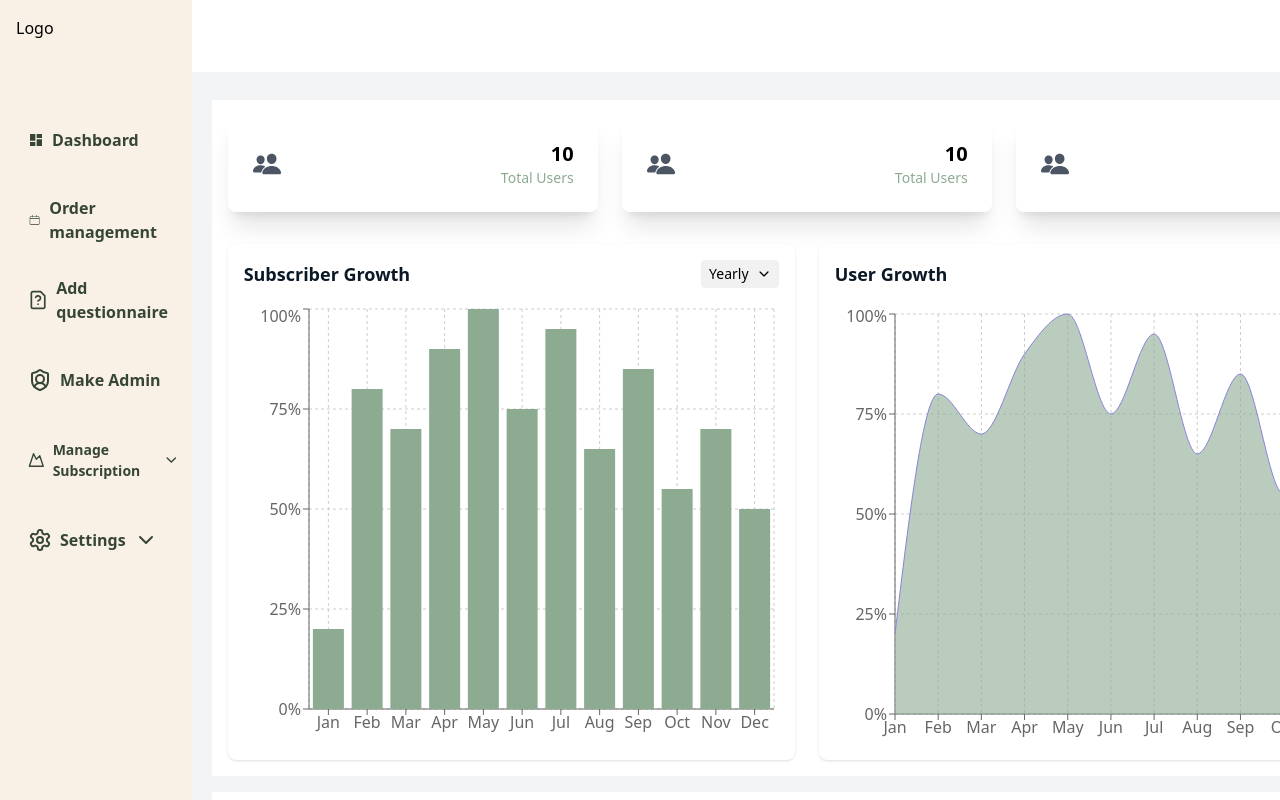
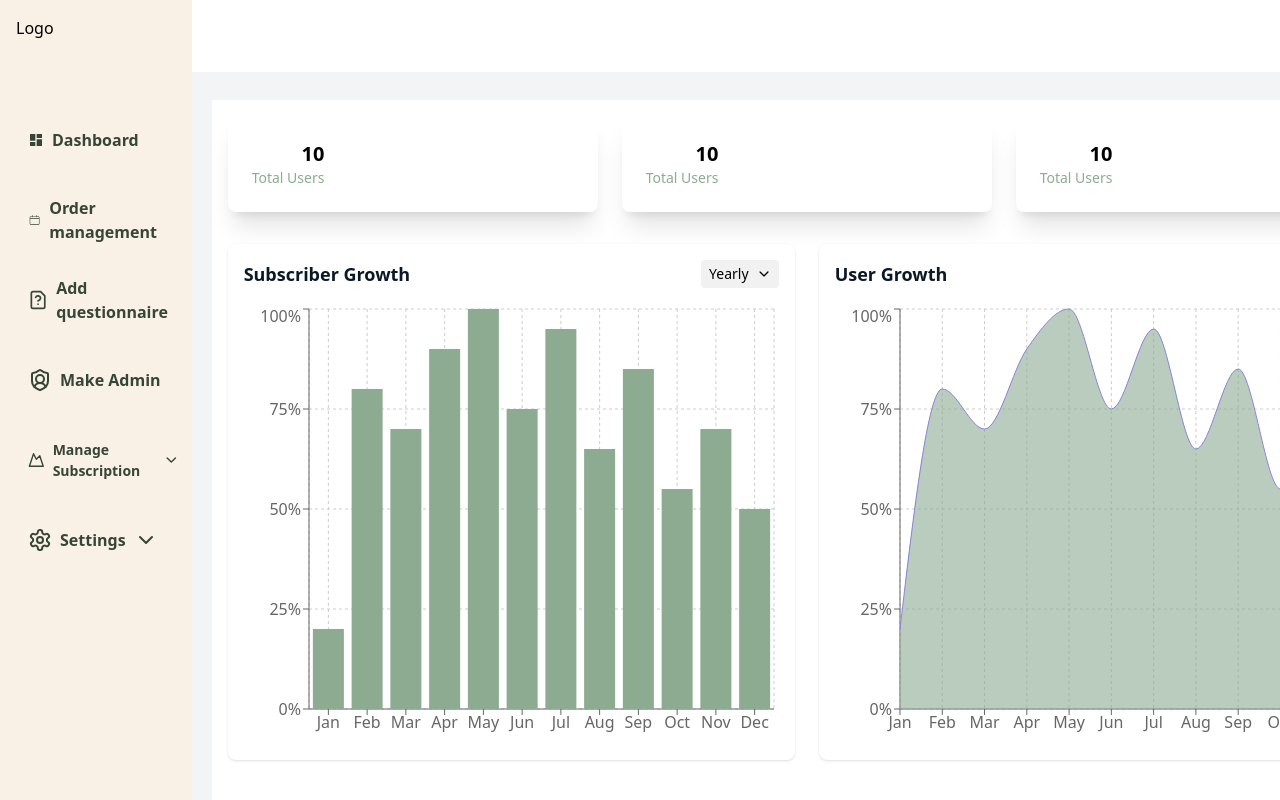
Before and after one commit to AHAl-amin/create-dashboard, a React (Vite) app: page /dashboard in a window 1280 px wide. Shown: the top 800 px of the page. Built offline with nearby package versions, Linux system fonts and the light colour scheme.

Commit message:
added modal

```diff
--- a/src/Pages/Dashboard/Dashboard.jsx
+++ b/src/Pages/Dashboard/Dashboard.jsx
@@ -1,7 +1,8 @@
-import React from 'react'
-import { IoIosArrowDown } from 'react-icons/io'
-import { IoEyeOutline, IoPeople } from 'react-icons/io5'
-import { BarChart, Bar, ResponsiveContainer, XAxis, YAxis, Tooltip, CartesianGrid, AreaChart, Area } from 'recharts'
+import React, { useState } from 'react';
+import { IoIosArrowDown } from 'react-icons/io';
+import { IoEyeOutline } from 'react-icons/io5';
+import { RxCross2 } from 'react-icons/rx';
+import { BarChart, Bar, ResponsiveContainer, XAxis, YAxis, Tooltip, CartesianGrid, AreaChart, Area } from 'recharts';
 
 const percentageData = [
   { name: 'Jan', uv: 20 },
@@ -17,6 +18,7 @@ const percentageData = [
   { name: 'Nov', uv: 70 },
   { name: 'Dec', uv: 50 },
 ];
+
 const data = [
   { name: 'Jan', uv: 20 },
   { name: 'Feb', uv: 80 },
@@ -31,6 +33,7 @@ const data = [
   { name: 'Nov', uv: 70 },
   { name: 'Dec', uv: 50 },
 ];
+
 const icomReport = [
   { name: 'Jan', uv: 37 },
   { name: 'Feb', uv: 2 },
@@ -46,106 +49,109 @@ const icomReport = [
   { name: 'Dec', uv: 5 },
 ];
 
-
+function Dashboard() {
+  const [isModalOpen, setIsModalOpen] = useState(false);
+  const [selectedSubscriber, setSelectedSubscriber] = useState(null);
 
   const subscriberData = [
     {
-    "serial_no": 1,
-    "image": "https://i.ibb.co.com/60hvPZRS/bannerimg-01.png",
-    "name": "Alamin Hossain",
-    "email": "mdalaminhossain573190@gmail.com",
-    "contact_number": "+8801234567890",
-    "location": "Dhaka, Bangladesh",
-    "subscription_type": "Premium",
-    "income": 1500,
+      serial_no: 1,
+      image: 'https://i.ibb.co/60hvPZRS/bannerimg-01.png',
+      name: 'Alamin Hossain',
+      email: 'mdalaminhossain573190@gmail.com',
+      contact_number: '+8801234567890',
+      location: 'Dhaka, Bangladesh',
+      subscription_type: 'Premium',
+      income: 1500,
     },
     {
-    "serial_no": 2,
-    "image": "https://i.ibb.co.com/60hvPZRS/bannerimg-01.png",
-    "name": "Sarah Khan",
-    "email": "sarah.khan@example.com",
-    "contact_number": "+8801987654321",
-    "location": "Chittagong, Bangladesh",
-    "subscription_type": "Basic",
-    "income": 800,
+      serial_no: 2,
+      image: 'https://i.ibb.co/60hvPZRS/bannerimg-01.png',
+      name: 'Sarah Khan',
+      email: 'sarah.khan@example.com',
+      contact_number: '+8801987654321',
+      location: 'Chittagong, Bangladesh',
+      subscription_type: 'Basic',
+      income: 800,
     },
     {
-    "serial_no": 3,
-    "image": "https://i.ibb.co.com/60hvPZRS/bannerimg-01.png",
-    "name": "Rafiq Islam",
-    "email": "rafiq.islam@example.com",
-    "contact_number": "+8801765432109",
-    "location": "Sylhet, Bangladesh",
-    "subscription_type": "Standard",
-    "income": 1200,
-  }
+      serial_no: 3,
+      image: 'https://i.ibb.co/60hvPZRS/bannerimg-01.png',
+      name: 'Rafiq Islam',
+      email: 'rafiq.islam@example.com',
+      contact_number: '+8801765432109',
+      location: 'Sylhet, Bangladesh',
+      subscription_type: 'Standard',
+      income: 1200,
+    },
   ];
 
+  const openModal = (subscriber) => {
+    setSelectedSubscriber(subscriber);
+    setIsModalOpen(true);
+  };
 
-function Dashboard() {
+  const closeModal = () => {
+    setIsModalOpen(false);
+  };
+
+  const handleBackdropClick = (e) => {
+    if (e.target.id === 'modalBackdrop') {
+      closeModal();
+    }
+  };
+
   return (
     <div>
-      <div className='bg-[#FFFFFF]  w-full p-4'>
+      <div className="bg-[#FFFFFF] w-full p-4">
         {/* Top Cards */}
-        <div className='flex justify-between gap-6 mb-8'>
+        <div className="flex justify-between gap-6 mb-8">
           {[1, 2, 3].map((_, i) => (
-            <div key={i} className='w-[370px] shadow-xl rounded-lg bg-white p-6 flex items-center justify-between'>
-              <IoPeople className='text-3xl text-[#4B5563]' />
-              <div className='text-right'>
-                <p className='text-xl font-bold'>10</p>
-                <p className='text-[#8CAB91] text-sm'>Total Users</p>
+            <div key={i} className="w-[370px] shadow-xl rounded-lg bg-white p-6 flex items-center justify-between">
+              <div className="text-right">
+                <p className="text-xl font-bold">10</p>
+                <p className="text-[#8CAB91] text-sm">Total Users</p>
               </div>
             </div>
           ))}
         </div>
 
         {/* Charts */}
-        <div className='flex gap-6'>
+        <div className="flex gap-6">
           {/* Subscriber Growth */}
-          <div className='w-1/2 bg-white p-4 rounded-lg shadow'>
-            <div className='flex justify-between items-center mb-4'>
-              <p className='text-[#0B1826] text-lg font-semibold'>Subscriber Growth</p>
-              <div className='flex items-center gap-2 bg-[#F1F1F1] px-2 py-1 rounded text-sm cursor-pointer'>
+          <div className="w-1/2 bg-white p-4 rounded-lg shadow">
+            <div className="flex justify-between items-center mb-4">
+              <p className="text-[#0B1826] text-lg font-semibold">Subscriber Growth</p>
+              <div className="flex items-center gap-2 bg-[#F1F1F1] px-2 py-1 rounded text-sm cursor-pointer">
                 <span>Yearly</span>
                 <IoIosArrowDown />
               </div>
             </div>
-            <div className='h-[440px]'>
+            <div className="h-[440px]">
               <ResponsiveContainer width="100%" height="100%">
                 <BarChart data={percentageData}>
                   <CartesianGrid strokeDasharray="3 3" />
                   <XAxis dataKey="name" />
                   <YAxis tickFormatter={(value) => `${value}%`} />
                   <Tooltip formatter={(value) => `${value}%`} />
-                  <Bar dataKey='uv' fill="#8CAB91" />
+                  <Bar dataKey="uv" fill="#8CAB91" />
                 </BarChart>
-
               </ResponsiveContainer>
             </div>
           </div>
 
           {/* User Growth */}
-          <div className='w-1/2 bg-white p-4 rounded-lg shadow'>
-            <div className='flex justify-between items-center mb-4'>
-              <p className='text-[#0B1826] text-lg font-semibold'>User Growth</p>
-              <div className='flex items-center gap-2 bg-[#F1F1F1] px-2 py-1 rounded text-sm cursor-pointer'>
+          <div className="w-1/2 bg-white p-4 rounded-lg shadow">
+            <div className="flex justify-between items-center mb-4">
+              <p className="text-[#0B1826] text-lg font-semibold">User Growth</p>
+              <div className="flex items-center gap-2 bg-[#F1F1F1] px-2 py-1 rounded text-sm cursor-pointer">
                 <span>Yearly</span>
                 <IoIosArrowDown />
               </div>
             </div>
-            <div className='h-[440px]'>
+            <div className="h-[440px]">
               <ResponsiveContainer width="100%" height="100%">
-                <AreaChart
-                  width={500}
-                  height={400}
-                  data={data}
-                  margin={{
-                    top: 10,
-                    right: 0,
-                    left: 0,
-                    bottom: 0,
-                  }}
-                >
+                <AreaChart data={data}>
                   <CartesianGrid strokeDasharray="3 3" />
                   <XAxis dataKey="name" />
                   <YAxis tickFormatter={(value) => `${value}%`} />
@@ -157,92 +163,74 @@ function Dashboard() {
           </div>
         </div>
 
-      </div>
-
-
-      {/* income report */}
-      <div className='bg-white  my-4 p-4'>
-        <div className='my-4  rounded-lg shadow p-4'>
-          <div className='flex justify-between items-center '>
-            <p className='text-[#0B1826] text-lg font-semibold'>Income Report</p>
-            <div className='flex items-center gap-2 bg-[#F1F1F1] px-2 py-1 rounded text-sm cursor-pointer'>
+        {/* Income Report */}
+        <div className="bg-white my-4 p-4">
+          <div className="my-4 rounded-lg shadow p-4">
+            <div className="flex justify-between items-center">
+              <p className="text-[#0B1826] text-lg font-semibold">Income Report</p>
+              <div className="flex items-center gap-2 bg-[#F1F1F1] px-2 py-1 rounded text-sm cursor-pointer">
                 <span>Yearly</span>
                 <IoIosArrowDown />
               </div>
             </div>
-          <div className='h-[275px]'>
+            <div className="h-[275px]">
               <ResponsiveContainer width="100%" height="100%">
-              <AreaChart
-                data={icomReport}
-                margin={{ top: 10, right: 0, left: 0, bottom: 0 }}
-              >
+                <AreaChart data={icomReport}>
                   <CartesianGrid strokeDasharray="3 3" />
                   <XAxis dataKey="name" />
-                <YAxis
-                  domain={[0, 40]} // Adjusted to match ticks
-                  ticks={[0, 5, 10, 20, 30, 40]}
-                  tickFormatter={(value) => `${value}k`}
-                />
+                  <YAxis domain={[0, 40]} ticks={[0, 5, 10, 20, 30, 40]} tickFormatter={(value) => `${value}k`} />
                   <Tooltip formatter={(value) => `${value}k`} />
-                <Area
-                  type="monotone"
-                  dataKey="uv"
-                  stroke="#8884d8"
-                  fill="#8CAB91"
-                />
+                  <Area type="monotone" dataKey="uv" stroke="#8884d8" fill="#8CAB91" />
                 </AreaChart>
               </ResponsiveContainer>
             </div>
           </div>
-
-
-
         </div>
 
-      {/* subscriber section */}
-
-      <div className='bg-white p-4 mt-4'>
-        <div className='overflow-x-auto'>
-
-          <div className='flex justify-between py-4'>
+        {/* Subscriber Section */}
+        <div className="bg-white p-4 mt-4">
+          <div className="overflow-x-auto">
+            <div className="flex justify-between py-4">
               <div>
                 <p>Subscriber</p>
               </div>
-            <div className='space-x-2'>
-            <input type="text" className=' border p-2 border-gray-300 w-[270px]' placeholder='search' />
-            <input type="text" className='w-[166px] p-2 border border-gray-300  ' placeholder='subscriber' />
-            <input type="text" className='w-[141px] border border-gray-300 p-2 ' placeholder='search'  />
+              <div className="space-x-2">
+                <input type="text" className="border p-2 border-gray-300 w-[270px]" placeholder="search" />
+                <input type="text" className="w-[166px] p-2 border border-gray-300" placeholder="subscriber" />
+                <input type="text" className="w-[141px] border border-gray-300 p-2" placeholder="search" />
               </div>
             </div>
-          <table className='min-w-full table-auto'>
+            <table className="min-w-full table-auto">
               <thead>
-              <tr className='bg-[#F1F1F1]'>
-                <th className='px-4 py-2 text-left text-sm font-semibold'>Serial No.</th>
-                <th className='px-4 py-2 text-left text-sm font-semibold'>Name</th>
-                <th className='px-4 py-2 text-left text-sm font-semibold'>Email</th>
-                <th className='px-4 py-2 text-left text-sm font-semibold'>Contact Number</th>
-                <th className='px-4 py-2 text-left text-sm font-semibold'>Location</th>
-                <th className='px-4 py-2 text-left text-sm font-semibold'>Subscription Type</th>
-                <th className='px-4 py-2 text-left text-sm font-semibold'>Income</th>
-                <th className='px-4 py-2 text-left text-sm font-semibold'>Action</th>
+                <tr className="bg-[#F1F1F1]">
+                  <th className="px-4 py-2 text-left text-sm font-semibold">Serial No.</th>
+                  <th className="px-4 py-2 text-left text-sm font-semibold">Name</th>
+                  <th className="px-4 py-2 text-left text-sm font-semibold">Email</th>
+                  <th className="px-4 py-2 text-left text-sm font-semibold">Contact Number</th>
+                  <th className="px-4 py-2 text-left text-sm font-semibold">Location</th>
+                  <th className="px-4 py-2 text-left text-sm font-semibold">Subscription Type</th>
+                  <th className="px-4 py-2 text-left text-sm font-semibold">Income</th>
+                  <th className="px-4 py-2 text-left text-sm font-semibold">Action</th>
                 </tr>
               </thead>
               <tbody>
                 {subscriberData.map((data, index) => (
-                <tr key={index} className=''>
-                  <td className='px-4 py-2 text-sm'>{data.serial_no}</td>
-                  <td className='px-4 py-2 text-sm'>
-                    <div className='flex items-center'>
-                      <img src={data.image} alt={data.name} className='w-10 h-10 rounded-full mr-4' />
+                  <tr key={data.serial_no}>
+                    <td className="px-4 py-2 text-sm">{data.serial_no}</td>
+                    <td className="px-4 py-2 text-sm">
+                      <div className="flex items-center">
+                        <img src={data.image} alt={data.name} className="w-10 h-10 rounded-full mr-4" />
                         {data.name}
                       </div>
                     </td>
-                  <td className='px-4 py-2 text-sm'>{data.email}</td>
-                  <td className='px-4 py-2 text-sm'>{data.contact_number}</td>
-                  <td className='px-4 py-2 text-sm'>{data.location}</td>
-                  <td className='px-4 py-2 text-sm'>{data.subscription_type}</td>
-                  <td className='px-4 py-2 text-sm'>{`$${data.income}`}</td>
-                  <td className='px-4 py-2 text-sm'><IoEyeOutline /></td>
+                    <td className="px-4 py-2 text-sm">{data.email}</td>
+                    <td className="px-4 py-2 text-sm">{data.contact_number}</td>
+                    <td className="px-4 py-2 text-sm">{data.location}</td>
+                    <td className="px-4 py-2 text-sm">{data.subscription_type}</td>
+                    <td className="px-4 py-2 text-sm">${data.income}</td>
+                    <td className="px-4 py-2 text-sm cursor-pointer" onClick={() => openModal(data)}>
+                      <IoEyeOutline />
+                    </td>
                   </tr>
                 ))}
               </tbody>
@@ -250,10 +238,50 @@ function Dashboard() {
           </div>
         </div>
 
-
+        {/* Modal */}
+        {isModalOpen && selectedSubscriber && (
+          <div
+            className="fixed inset-0 bg-gray-800 bg-opacity-50 flex justify-center items-center"
+            id="modalBackdrop"
+            onClick={handleBackdropClick}
+          >
+            <div className="bg-white p-6 rounded-lg shadow-lg w-96">
+             <div className='flex justify-between'>
+             <h2 className="text-xl font-semibold mb-4">Subscriber Details</h2>
+             <p><RxCross2 className='text-bold cursor-pointer' onClick={closeModal} /></p>
+             </div>
+              <div className="mb-4">
+                <img
+                  src={selectedSubscriber.image}
+                  alt={selectedSubscriber.name}
+                  className="w-16 h-16 rounded-full mb-4"
+                />
+                <p>
+                  <strong>Name:</strong> {selectedSubscriber.name}
+                </p>
+                <p>
+                  <strong>Email:</strong> {selectedSubscriber.email}
+                </p>
+                <p>
+                  <strong>Contact Number:</strong> {selectedSubscriber.contact_number}
+                </p>
+                <p>
+                  <strong>Location:</strong> {selectedSubscriber.location}
+                </p>
+                <p>
+                  <strong>Subscription Type:</strong> {selectedSubscriber.subscription_type}
+                </p>
+                <p>
+                  <strong>Income:</strong> ${selectedSubscriber.income}
+                </p>
+              </div>
 
             </div>
-  )
+          </div>
+        )}
+      </div>
+    </div>
+  );
 }
 
-export default Dashboard
+export default Dashboard;
```
Lines whose indentation alone changed are shown as unchanged.
